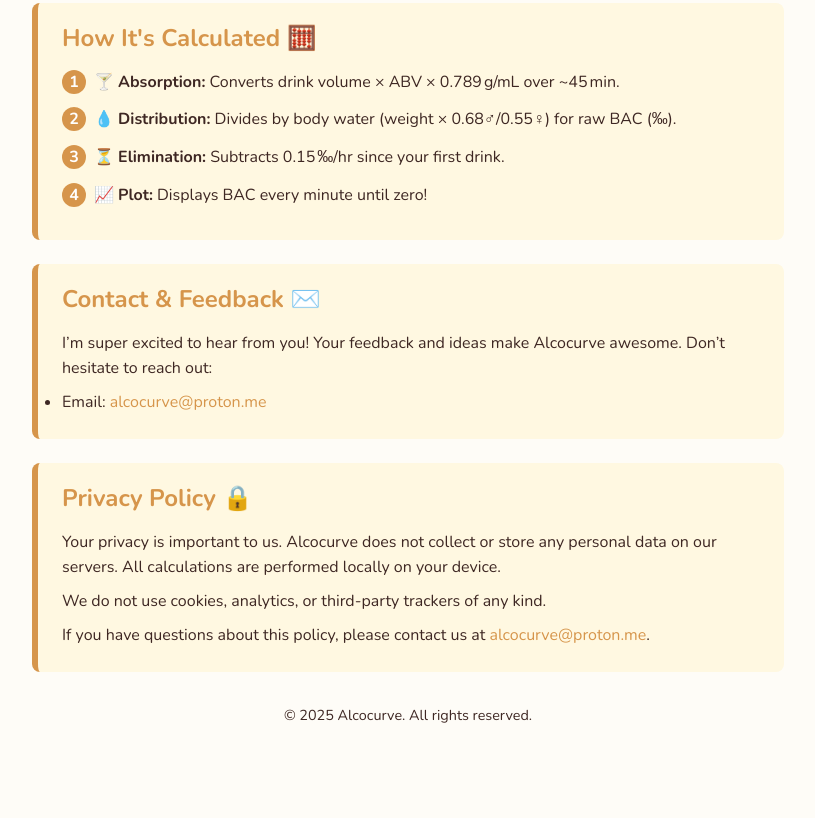
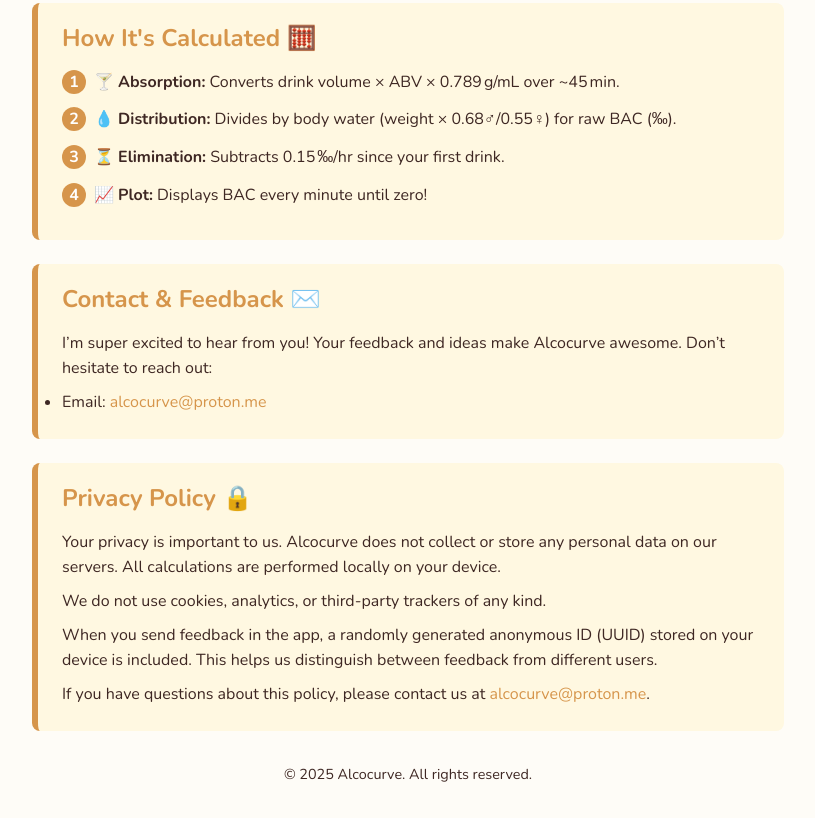
Before and after one commit to JonasLaksen/alcocurve-support, a plain HTML site: page index.html in a window 1280 px wide. Shown: the part 655-1473 px from the top of the page, without its empty margins (232-1047 px from the left). Before the commit the page ends 1414 px from the top, so only its background shows below. Drawn offline with nearby package versions, Linux system fonts and the light colour scheme.

Commit message:
1.4.6: Privacy policy update

```diff
--- a/index.html
+++ b/index.html
@@ -148,6 +148,7 @@
       <h2>Privacy Policy 🔒</h2>
       <p>Your privacy is important to us. Alcocurve does not collect or store any personal data on our servers. All calculations are performed locally on your device.</p>
       <p>We do not use cookies, analytics, or third-party trackers of any kind.</p>
+      <p>When you send feedback in the app, a randomly generated anonymous ID (UUID) stored on your device is included. This helps us distinguish between feedback from different users.</p>
       <p>If you have questions about this policy, please contact us at <a href="mailto:alcocurve@proton.me">alcocurve@proton.me</a>.</p>
     </section>
   </main>
```
